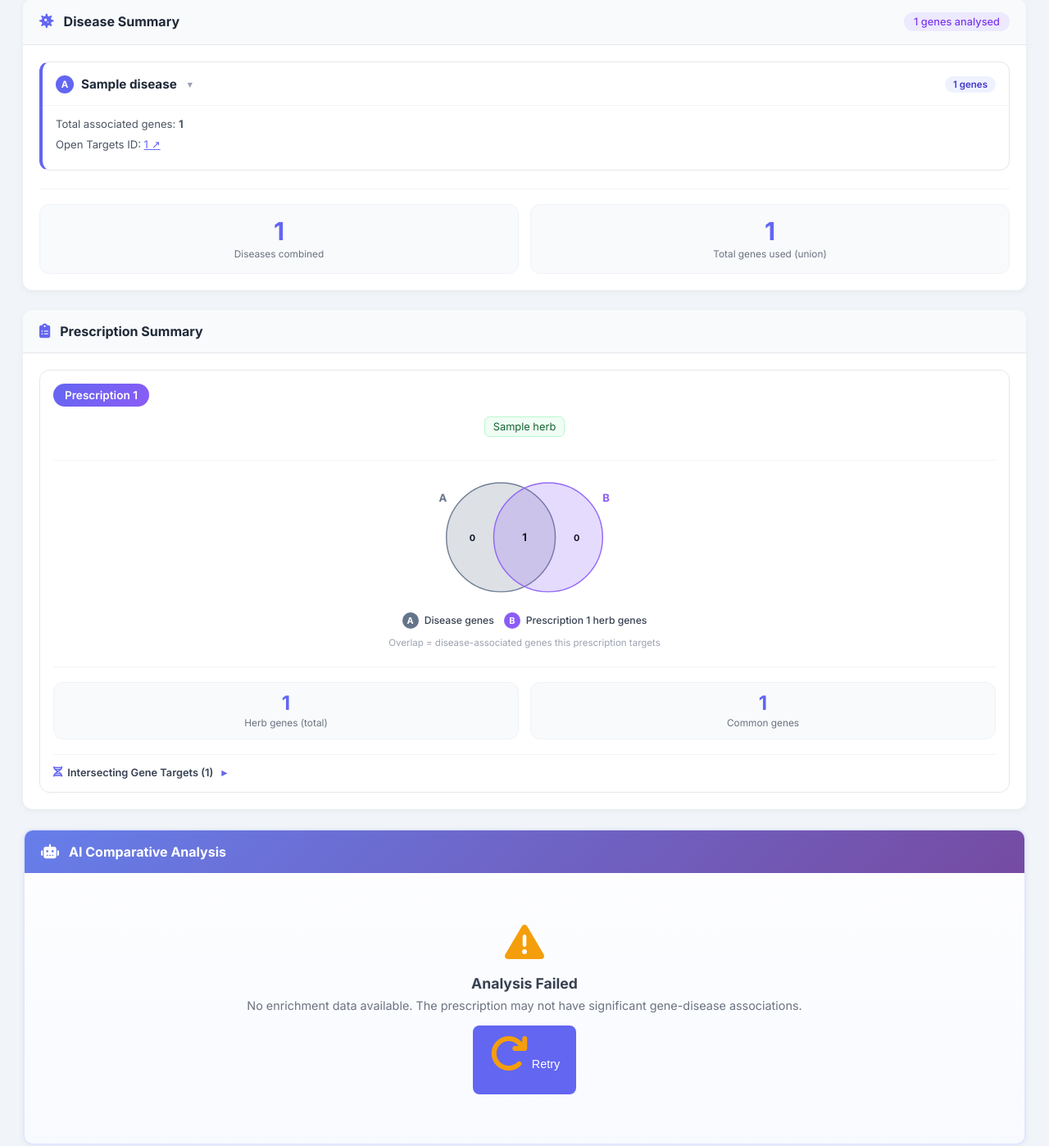
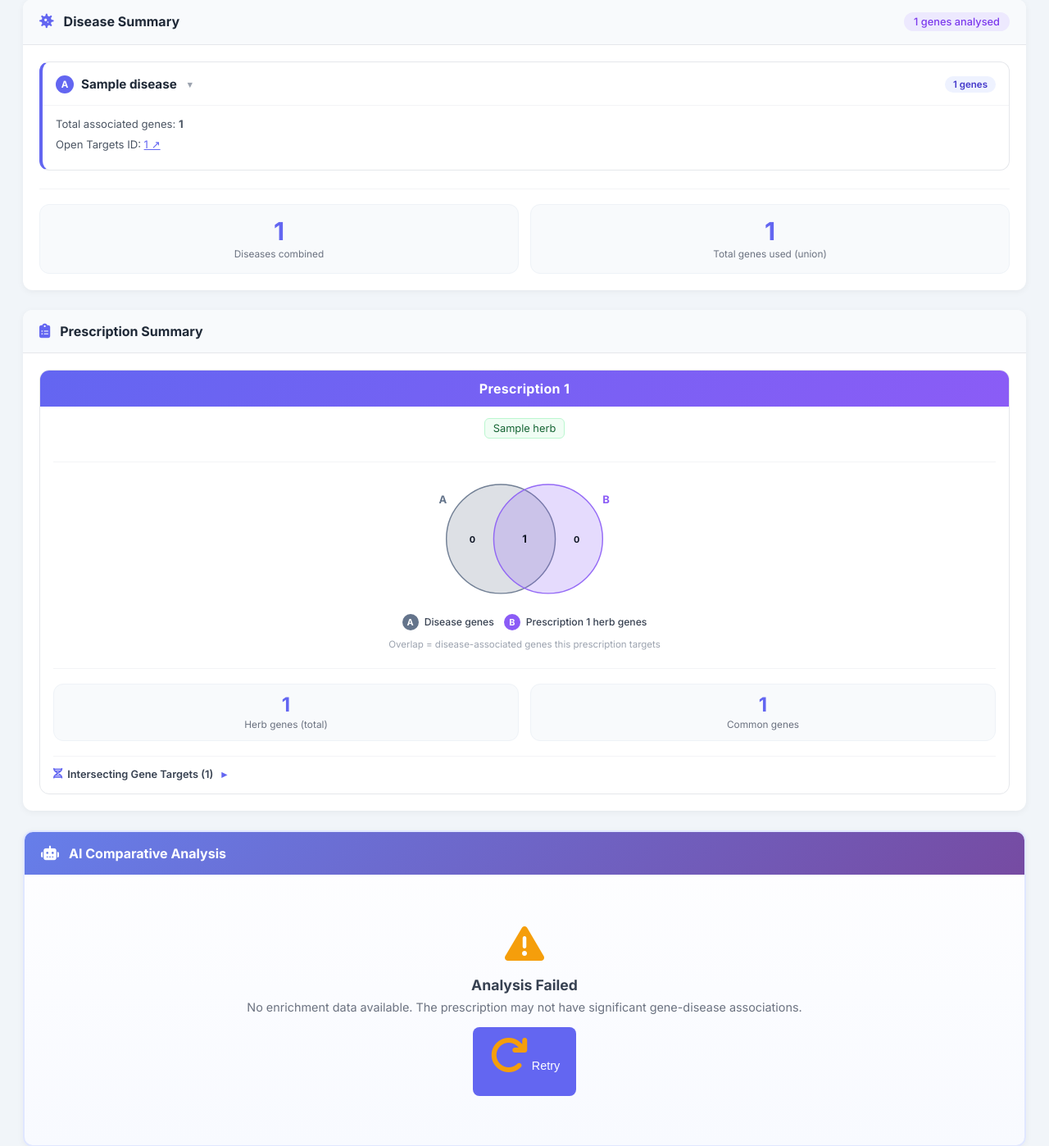
Before and after one commit to kiomllm744/BAIonKM, a Flask app: template templates/result.html in a window 1280 px wide. Shown: the part 153-1551 px from the top of the page at 82% size. Run offline with Flask 3, Linux system fonts and the light colour scheme; the template is opened without the code that fills it: most values are stand-ins (such as "Sample title", 1, 10 or a date in 2020); some libraries are stand-ins or nearby versions.

Commit message:
Results: prescription title app-bar + cross-prescription common-gene Venn
- Prescription title is now a full-width purple app bar with the
  "Prescription N" text centered at the top of each card
- services.py computes prescription_venn (overlap of each prescription's
  disease-associated/common genes) + common_union_count
- New centered "Shared Disease Targets Across Prescriptions" card below
  the prescription grid: a single 2/3-set Venn of the common genes
  (color-coded A/B/C legend, region counts, center = hit by all), plus
  KPI boxes (disease genes hit by any prescription, shared by all)

Co-Authored-By: Claude Opus 4.8 (1M context) <noreply@anthropic.com>

```diff
--- a/services.py
+++ b/services.py
@@ -614,6 +614,29 @@ def analyze_prescriptions(disease_name, herb_lists, efo_id=None, diseases=None):
         ],
     }
 
+    # Venn of the disease-associated (common) genes ACROSS prescriptions -- how the
+    # intersecting targets overlap between formulas. Center = hit by every formula.
+    results['common_union_count'] = len(set.union(*non_empty_common)) if non_empty_common else 0
+    results['prescription_venn'] = None
+    _ps = [(results['prescriptions'][i]['index'], common_sets[i])
+           for i in range(len(common_sets)) if common_sets[i]]
+    if len(_ps) == 2:
+        (ia, a), (ib, b) = _ps
+        results['prescription_venn'] = {
+            'n': 2, 'indices': [ia, ib],
+            'regions': {'A': len(a - b), 'B': len(b - a), 'AB': len(a & b)},
+        }
+    elif len(_ps) == 3:
+        (ia, a), (ib, b), (ic, c) = _ps
+        results['prescription_venn'] = {
+            'n': 3, 'indices': [ia, ib, ic],
+            'regions': {
+                'A': len(a - b - c), 'B': len(b - a - c), 'C': len(c - a - b),
+                'AB': len((a & b) - c), 'AC': len((a & c) - b), 'BC': len((b & c) - a),
+                'ABC': len(a & b & c),
+            },
+        }
+
     # Enrichment runs on each prescription's COMMON genes (the disease-relevant
     # targets the formula actually hits) -- a statistically meaningful input --
     # not the unique set. Prescriptions with fewer than MIN_ENRICHMENT_GENES
--- a/templates/result.html
+++ b/templates/result.html
@@ -890,14 +891,24 @@
         .prescription-item {
             border: 1px solid #e5e7eb;
             border-radius: 12px;
-            padding: 16px;
-        }
-
+            padding: 0 16px 16px;
+            overflow: hidden;
+        }
+
+        /* Full-width purple app bar with centered title at the top of each card */
         .prescription-item-header {
-            display: flex;
-            align-items: center;
-            justify-content: space-between;
-            margin-bottom: 12px;
+            margin: 0 -16px 14px;
+            padding: 12px 16px;
+            background: linear-gradient(135deg, #6366f1, #8b5cf6);
+            text-align: center;
+        }
+        .prescription-item-header .rx-badge {
+            background: none;
+            padding: 0;
+            color: #fff;
+            font-size: 1rem;
+            font-weight: 700;
+            letter-spacing: 0.3px;
         }
 
         .rx-badge {
```
Also changed, not shown: other parts of templates/result.html (+63 -0 lines).
